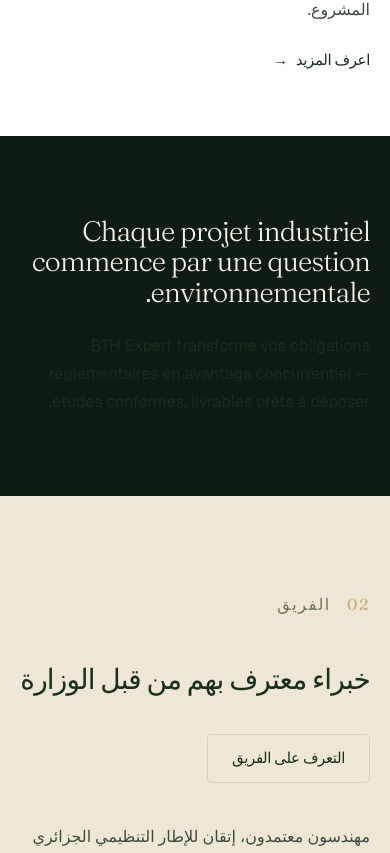
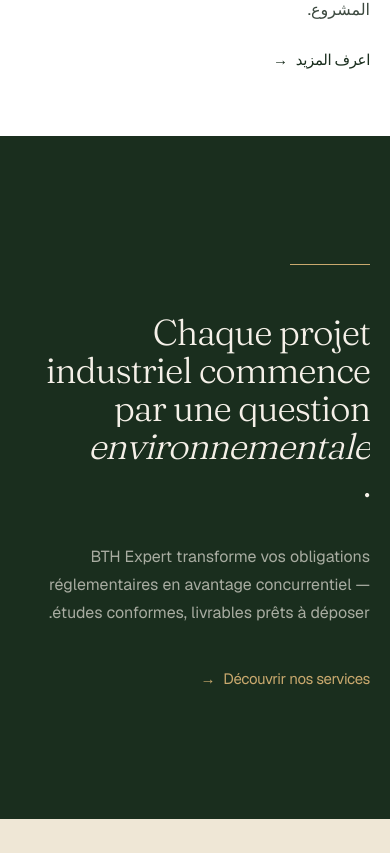
Before and after one commit to Aymen-Gherdaine/bth-expert, a Next.js app: page /ar in a window 390 px wide. Shown: the part 4231-5084 px from the top of the page. Built offline with nearby package versions, Linux system fonts and the light colour scheme.

Commit message:
feat(home): environmental statement — dark typography punctuation section
Co-Authored-By: Claude Opus 4.8 <noreply@anthropic.com>

```diff
--- a/app/[lang]/(landing)/page.tsx
+++ b/app/[lang]/(landing)/page.tsx
@@ -9,6 +9,7 @@ import { Button } from "@/components/ui/Button";
 import { RevealText } from "@/components/animations/RevealText";
 import { ServicesPin } from "@/components/sections/ServicesPin";
 import { AboutSection } from "@/components/sections/AboutSection";
+import { StatementSection } from "@/components/sections/StatementSection";
 import { FadeIn } from "@/components/motion/FadeIn";
 import { HeroCurtain } from "@/components/motion/HeroCurtain";
 
@@ -120,28 +121,8 @@ export default async function HomePage({
       {/* ── SERVICES — split plein-écran + photo sticky parallax ────── */}
       <ServicesPin lang={lang} services={h.services} />
 
-      {/* ── MANIFESTO BAND — full bleed dark statement ───────────────── */}
-      <FadeIn>
-        <div className="bg-brand-deep">
-          <Container>
-            <div className="py-20 md:py-28 lg:grid lg:grid-cols-12 lg:gap-16">
-              <div className="lg:col-span-7 mb-6 lg:mb-0">
-                <p
-                  className="font-display font-light text-cream leading-[1.1] tracking-[-0.03em]"
-                  style={{ fontSize: "clamp(1.75rem, 3.5vw + 0.5rem, 3.25rem)" }}
-                >
-                  Chaque projet industriel commence par une question environnementale.
-                </p>
-              </div>
-              <div className="lg:col-span-4 lg:col-start-9 flex items-end">
-                <p className="text-[var(--text-body)] text-[var(--color-on-brand-muted)] leading-[1.75]">
-                  BTH Expert transforme vos obligations réglementaires en avantage concurrentiel — études conformes, livrables prêts à déposer.
-                </p>
-              </div>
-            </div>
-          </Container>
-        </div>
-      </FadeIn>
+      {/* ── STATEMENT ENVIRONNEMENTAL — dark typography punctuation ───── */}
+      <StatementSection lang={lang} />
 
       {/* ── ÉQUIPE ───────────────────────────────────────────────────── */}
       <Container>
--- /dev/null
+++ b/components/sections/StatementSection.tsx
@@ -0,0 +1,107 @@
+"use client";
+
+import { useRef } from "react";
+import Link from "next/link";
+import { useGSAP } from "@gsap/react";
+import { gsap, SplitText } from "@/lib/gsap";
+import type { Locale } from "@/lib/i18n";
+
+interface StatementSectionProps {
+  lang: Locale;
+}
+
+/**
+ * Statement environnemental — the page's DARK PUNCTUATION.
+ * Full-bleed brand surface, left-aligned Fraunces statement with the
+ * signature italic on "environnementale", line-by-line scroll reveal.
+ * The right side is intentional dark empty space.
+ */
+export function StatementSection({ lang }: StatementSectionProps) {
+  const sectionRef = useRef<HTMLElement>(null);
+  const filetRef = useRef<HTMLSpanElement>(null);
+  const headingRef = useRef<HTMLHeadingElement>(null);
+  const supportRef = useRef<HTMLParagraphElement>(null);
+  const ctaRef = useRef<HTMLDivElement>(null);
+
+  useGSAP(
+    () => {
+      if (window.matchMedia("(prefers-reduced-motion: reduce)").matches) return;
+      const heading = headingRef.current;
+      if (!heading) return;
+
+      // Split by LINES (more cinematic than words on a long statement),
+      // mask each line so it rises out of a clipped band.
+      const split = new SplitText(heading, { type: "lines", mask: "lines" });
+
+      const tl = gsap.timeline({
+        scrollTrigger: { trigger: sectionRef.current, start: "top 68%", once: true },
+      });
+
+      tl.from(filetRef.current, {
+        scaleX: 0,
+        transformOrigin: "left center",
+        duration: 1,
+        ease: "expo.out",
+      })
+        .from(
+          split.lines,
+          { yPercent: 110, duration: 1, stagger: 0.12, ease: "expo.out" },
+          "-=0.6"
+        )
+        .from(
+          supportRef.current,
+          { opacity: 0, y: 16, duration: 0.8, ease: "expo.out" },
+          "-=0.15"
+        )
+        .from(
+          ctaRef.current,
+          { opacity: 0, y: 12, duration: 0.7, ease: "expo.out" },
+          "-=0.5"
+        );
+
+      return () => split.revert();
+    },
+    { scope: sectionRef }
+  );
+
+  return (
+    <section ref={sectionRef} className="bg-brand overflow-hidden">
+      {/* Left padding mirrors the container; right side stays empty dark space */}
+      <div className="px-5 sm:px-6 md:px-8 lg:px-10 xl:px-12 2xl:px-16 py-32 lg:py-48">
+        <div className="max-w-[50rem]">
+          {/* Gold filet — the single gold accent, traces in */}
+          <span
+            ref={filetRef}
+            aria-hidden
+            className="block w-20 h-px bg-gold mb-12 lg:mb-14"
+          />
+
+          <h2
+            ref={headingRef}
+            className="font-display font-light text-cream tracking-[-0.03em] leading-[1.06] text-[length:var(--text-display)]"
+          >
+            Chaque projet industriel commence par une question{" "}
+            <span className="italic">environnementale</span>.
+          </h2>
+
+          <p
+            ref={supportRef}
+            className="mt-10 lg:mt-12 max-w-xl font-sans text-[length:var(--text-body)] text-[var(--color-on-brand-muted)] leading-[1.75]"
+          >
+            BTH Expert transforme vos obligations réglementaires en avantage
+            concurrentiel — études conformes, livrables prêts à déposer.
+          </p>
+
+          <div ref={ctaRef} className="mt-10">
+            <Link
+              href={`/${lang}/services`}
+              className="inline-flex items-center gap-2 font-sans text-[length:var(--text-small)] text-gold tracking-tight hover:text-gold-deep transition-colors duration-[var(--duration-base)] ease-[var(--ease-out-expo)]"
+            >
+              Découvrir nos services <span aria-hidden>→</span>
+            </Link>
+          </div>
+        </div>
+      </div>
+    </section>
+  );
+}
```
